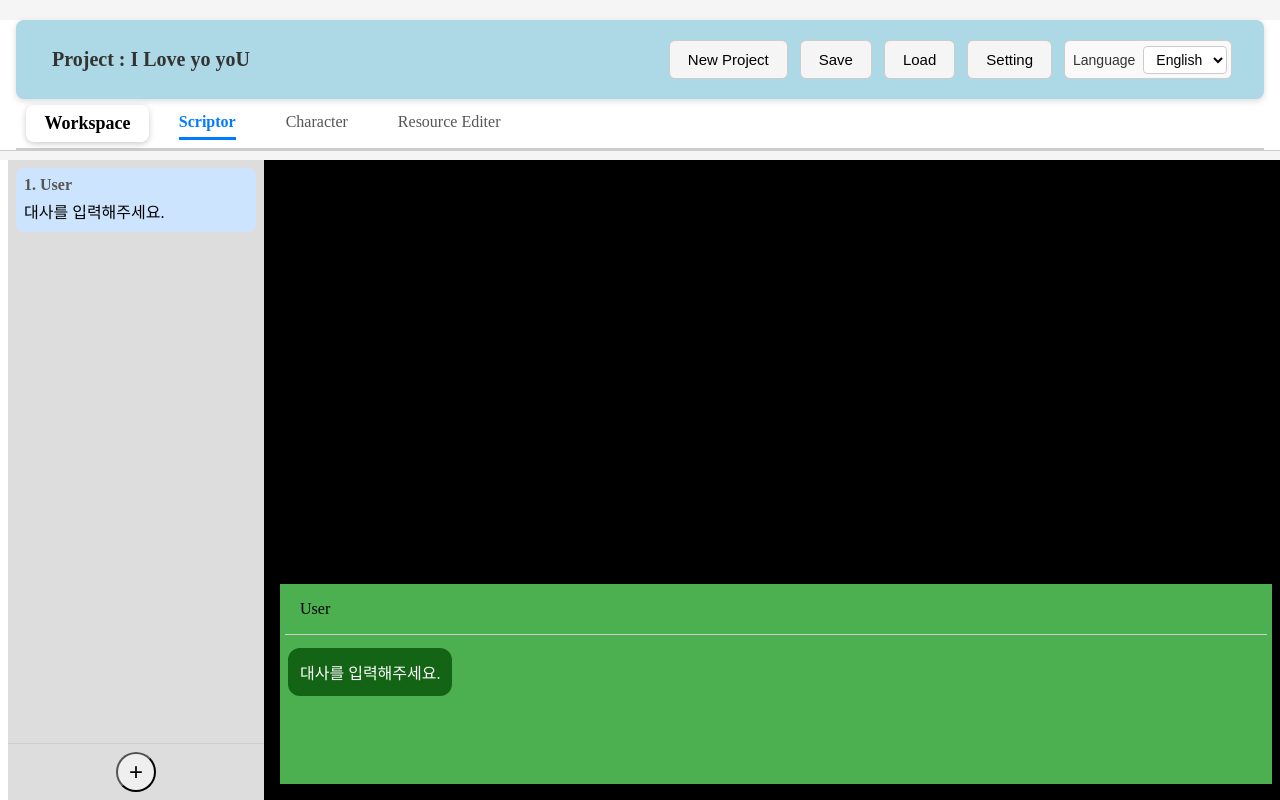
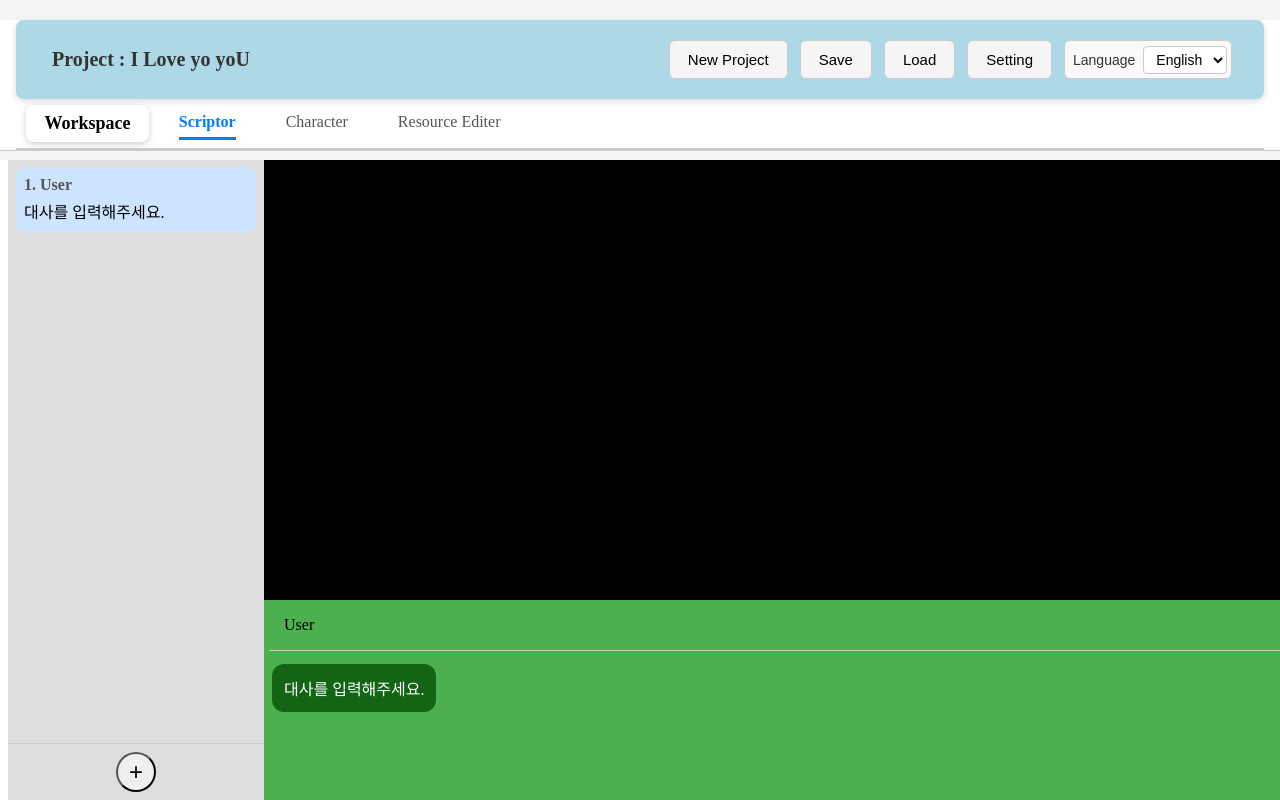
Before and after one commit to andoricano/JsonGenerator, a React (Vite) app: page / in a window 1280 px wide. Built offline with nearby package versions, Linux system fonts and the light colour scheme.

Commit message:
[fix] aside bar를 Canavs로 옮김.

```diff
--- a/src/components/main/Canvas.tsx
+++ b/src/components/main/Canvas.tsx
@@ -3,6 +3,7 @@ import Scriptor from "./tab/scriptor/Scriptor";
 import Editer from "./tab/editer/Editer";
 import { TOOLS } from "./Workspace";
 import Character from "./tab/character/Character";
+import SideBar from "../aside/SideBar";
 
 export default function Canvas() {
   const { activeTool } = useAppStore();
@@ -14,9 +15,21 @@ export default function Canvas() {
         minHeight: '100px',
         flex: 1,
         display: "flex",
-        flexDirection: "column",
+        flexDirection: "row",
       }}
     >
+
+      <aside
+        style={{
+          width: '20%',
+          height: '100%',
+          background: '#ddd',
+          display: 'flex',
+          flexDirection: 'row',
+        }}
+      >
+        <SideBar />
+      </aside>
 
       {activeTool === TOOLS.SCRIPTOR && <Scriptor />}
       {activeTool === TOOLS.CHARACTER && <Character />}
--- a/src/components/main/tab/character/Character.tsx
+++ b/src/components/main/tab/character/Character.tsx
@@ -6,10 +6,10 @@ import ImageUploader from "./uploader/Uploader";
 
 
 export default function Character() {
-//   const { appStore } = useStores();
+  //   const { appStore } = useStores();
   return (
     <div>
-      <ImageUploader/>
+      <ImageUploader />
     </div>
   );
 }
--- a/src/components/main/tab/scriptor/Scriptor.tsx
+++ b/src/components/main/tab/scriptor/Scriptor.tsx
@@ -1,37 +1,20 @@
 import TextBoxSection from './TextBox/TextBoxSection';
-import SideBar from '../../../aside/SideBar';
-
 
 export default function Scriptor() {
 
     return (
-        <div style={{ display: 'flex', height: '100%' }}>
-            <aside
-                style={{
-                    width: '20%',
-                    height: '100%',
-                    background: '#ddd',
-                    display: 'flex',
-                    flexDirection: 'column',
-                }}
-            >
-                <SideBar />
-            </aside>
-
 
         <div
             style={{
-                    flex: 1,
                 display: 'flex',
+                flex:1,
                 flexDirection: 'column',
                 justifyContent: 'flex-end',
-                    padding: '16px',
                 backgroundColor: 'black',
                 boxSizing: 'border-box',
             }}
         >
-                <TextBoxSection/>
-            </div>
+            <TextBoxSection />
         </div>
     );
 }
```
Lines whose indentation alone changed are shown as unchanged.
